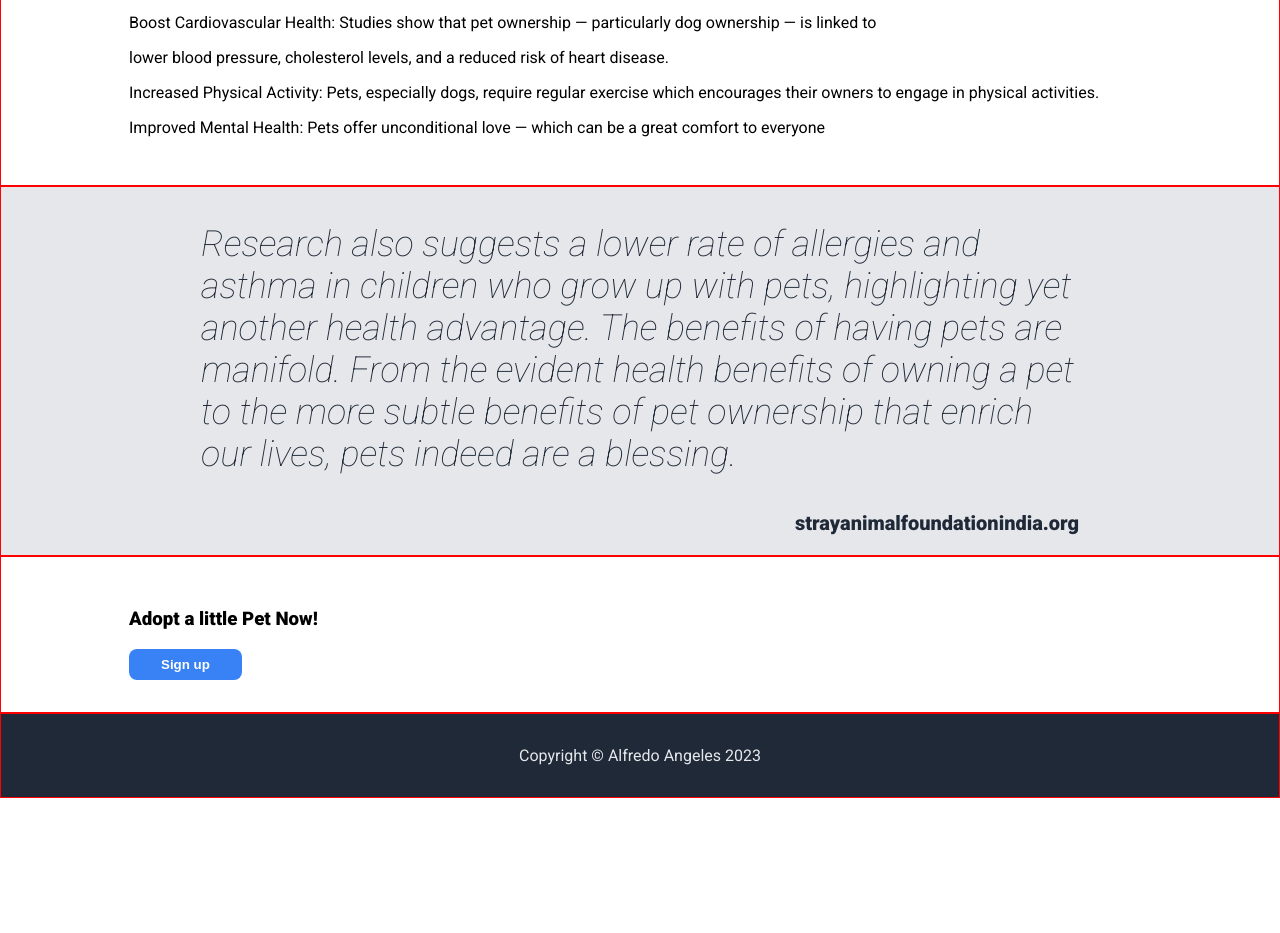
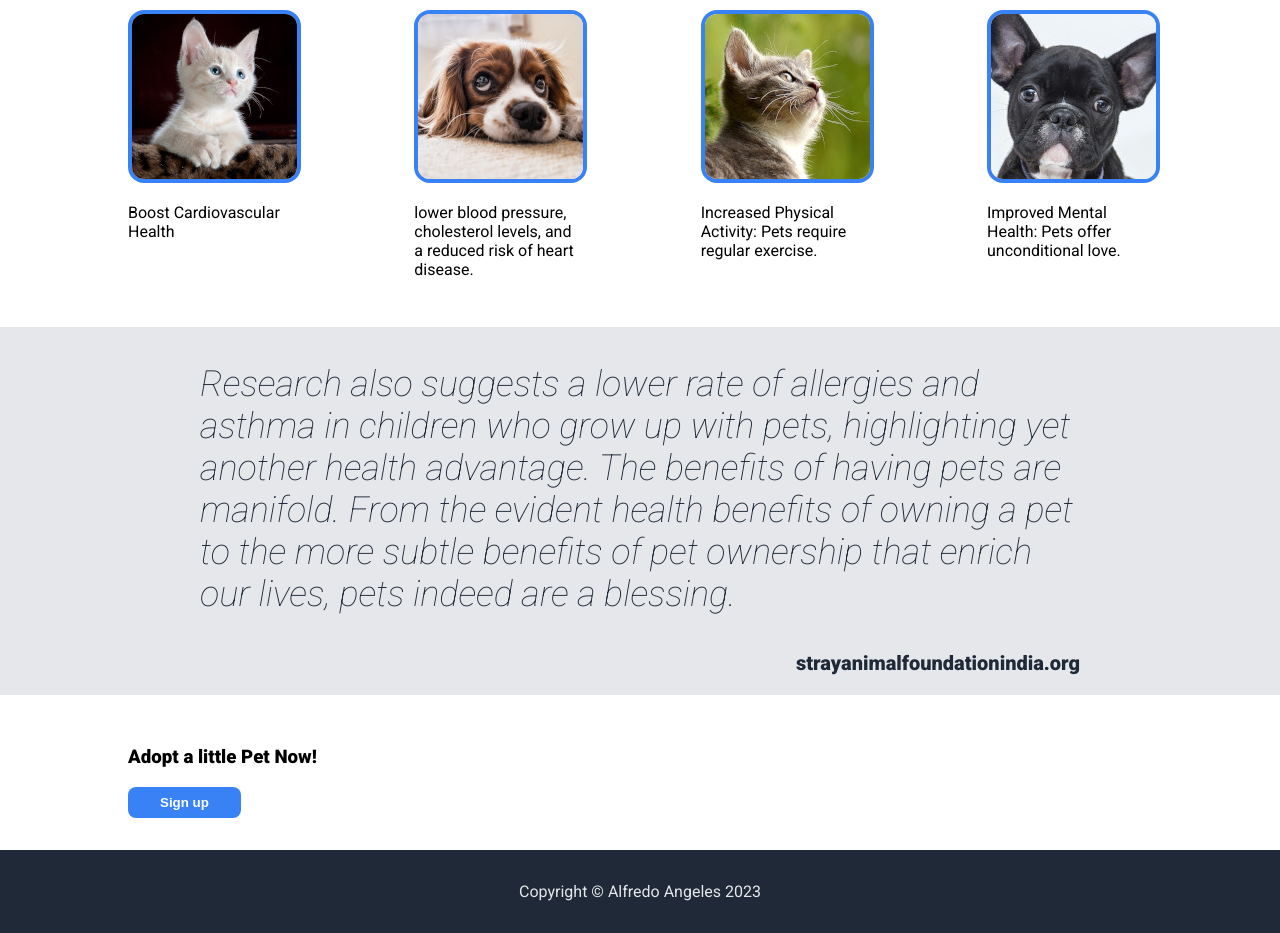
Before and after one commit to alfangeles/TOPLandingPage, a plain HTML site: page index.html in a window 1280 px wide. Shown: the part 606-1539 px from the top of the page. Before the commit the page ends 1404 px from the top, so only its background shows below. Drawn offline with Linux system fonts and the light colour scheme.

Commit message:
Complete the benefits area with images and layout

```diff
--- a/index.html
+++ b/index.html
@@ -44,14 +44,32 @@
 
     </section>
 
+    <!-- BENEFITS SECTION -->
     <section class="benefitsSection">
         <h2 class="subHeader">The Benefits of owning a Pet</h2>
-        <p>Boost Cardiovascular Health: Studies show that pet ownership — particularly dog ownership — is linked to</p>
 
-        <p>lower blood pressure, cholesterol levels, and a reduced risk of heart disease.</p>
-        <p>Increased Physical Activity: Pets, especially dogs, require regular exercise which encourages their owners to engage in physical activities.</p>
-        <p>Improved Mental Health: Pets offer unconditional love — which can be a great comfort to everyone </p>
+        <div class="benefitsList">
+            <div class="benefitsItem">
+                <img src="./images/kitty1Small.jpg" alt="Kitty 1">
+                <p>Boost Cardiovascular Health</p>
+            </div>
+
+            <div class="benefitsItem">
+                <img src="./images/puppy1Small.jpg" alt="Puppy 1">
+                <p>lower blood pressure, cholesterol levels, and a reduced risk of heart disease.</p>
+            </div>
+            <div class="benefitsItem">
+                <img src="./images/kitty2Small.jpg" alt="Kitty 2">
+                <p>Increased Physical Activity: Pets require regular exercise.</p>
+            </div>
+            <div class="benefitsItem">
+                <img src="./images/puppy2Small.jpg" alt="Puppy 2 image">
+                <p>Improved Mental Health: Pets offer unconditional love. </p>
+            </div>
+        </div>
+
     </section>
+    <!-- END OF BENEFITS SECTION -->
 
 
     <section class="quoteSection">
--- a/styles/general.css
+++ b/styles/general.css
@@ -20,7 +20,7 @@ button {
 }
 
  body > * {
-    border: 1px red solid;
+    /* border: 1px red solid; */
     padding: 32px 10%;
 
 }
@@ -70,12 +70,30 @@ button {
 }
 
 /* BENEFITS SECTION */
-
+.benefitsSection {
+    padding-top: 32px;
+    padding-bottom: 32px;
+}
 .benefitsSection h2 {
     font-size: 36px;
     color: #1f2937;
     font-weight: bolder;
+    text-align: center;
 }
+.benefitsList {
+    display: flex;
+    gap: 32px;
+    justify-content: space-between;
+}
+.benefitsItem {
+    width: 165px;
+
+}
+.benefitsItem img {
+    border: #3882f6 4px solid;
+    border-radius: 16px;
+}
+
 
 
 /* QUOTE SECTION */
```
Also changed, not shown: images/kitty1Small.jpg (added), images/kitty2Small.jpg (added), images/puppy1Small.jpg (added), images/puppy2Small.jpg (added).
